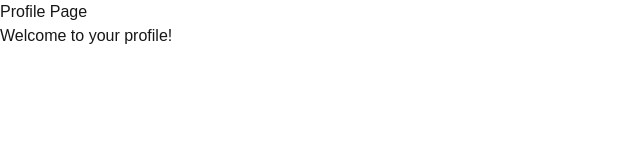
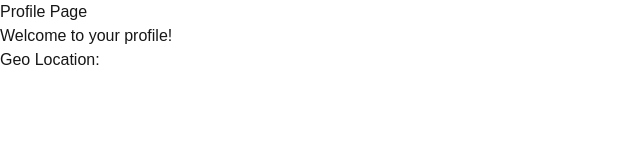
Before and after one commit to Ajayk93/nextjs-app, a Next.js app: page /profile in a window 1280 px wide. Shown: the top 160 px of the page, without its empty margins (0-640 px from the left). Built offline with nearby package versions, Linux system fonts and the light colour scheme; no server answers.

Commit message:
get geoip data

```diff
--- a/package.json
+++ b/package.json
@@ -9,6 +9,7 @@
     "lint": "next lint"
   },
   "dependencies": {
+    "@vercel/functions": "^1.5.2",
     "next": "15.1.2",
     "react": "^19.0.0",
     "react-dom": "^19.0.0",
--- /dev/null
+++ b/src/app/api/geoip/route.ts
@@ -0,0 +1,8 @@
+import { geolocation } from "@vercel/functions";
+
+export function GET(request: Request) {
+  const { city } = geolocation(request);
+  return new Response(`your current city is ${city}`, {
+    headers: { "content-type": "text/plain" },
+  });
+}
--- a/src/app/profile/page.tsx
+++ b/src/app/profile/page.tsx
@@ -1,10 +1,30 @@
-import React from 'react';
+import React, { useEffect } from 'react';
 
+type GeoLocation = {
+    city: string;
+    country: string;
+    ip: string;
+    loc: string;
+    org: string;
+    postal: string;
+    region: string;
+}
 const ProfilePage: React.FC = () => {
+    const [geoLocation, setGeoLocation] = React.useState<GeoLocation | null>(null);
+
+    useEffect(() => {
+        fetch('https://spiderweb-ajayk93-cuat.vercel.app/api/geoip')
+            .then(response => response.json())
+            .then(data => setGeoLocation(data as GeoLocation))
+            .catch(error => console.error('Error fetching geo location:', error));
+    }, []);
+
+    console.log('geoLocation:', geoLocation);
     return (
         <div>
             <h1>Profile Page</h1>
             <p>Welcome to your profile!</p>
+            <p>Geo Location: {geoLocation?.city}</p>
         </div>
     );
 };
```
Also changed, not shown: 1 other file (tests, documents, lock files or other folders).
